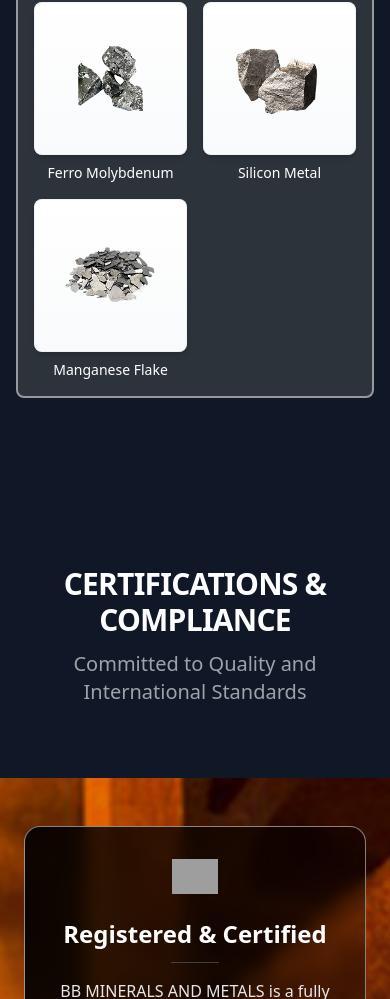
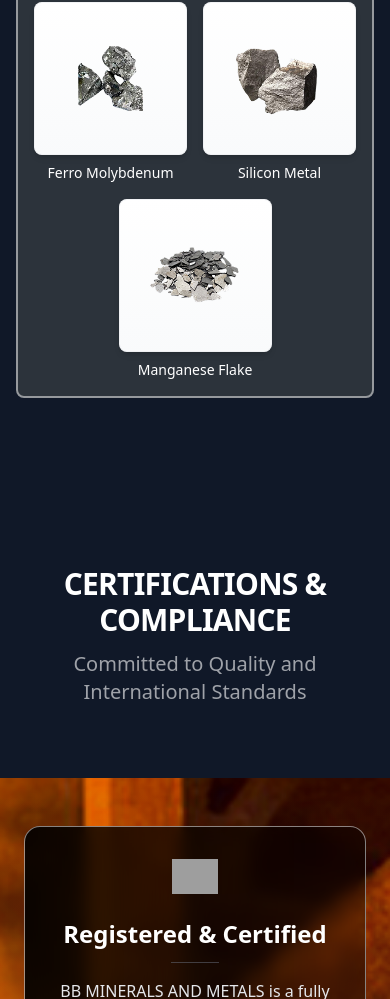
Before and after one commit to Manaslohe/BB_Minerals-Metals, a React (Vite) app: page / in a window 390 px wide. Shown: the part 3119-4118 px from the top of the page. Built offline with nearby package versions, Linux system fonts and the light colour scheme; grey boxes are pictures that could not be loaded.

Commit message:
product grid fix

```diff
--- a/src/components/LandingPage/Product.jsx
+++ b/src/components/LandingPage/Product.jsx
@@ -123,11 +123,18 @@ const ProductsSection = () => {
             id="product-grid"
             className="grid grid-cols-2 sm:grid-cols-2 md:grid-cols-3 lg:grid-cols-5 gap-4 sm:gap-6 md:gap-8 lg:gap-10"
           >
-            {products.map((product, index) => (
+            {products.map((product, index) => {
+              // Check if this is the last item and if total count is odd
+              const isLastItem = index === products.length - 1;
+              const isOddCount = products.length % 2 === 1;
+              const shouldCenter = isLastItem && isOddCount;
+
+              return (
                 <div
                   key={product.id}
                   className={`transform transition-all duration-700 ease-out
-                       ${isVisible ? 'translate-y-0 opacity-100' : 'translate-y-16 opacity-0'}`}
+                       ${isVisible ? 'translate-y-0 opacity-100' : 'translate-y-16 opacity-0'}
+                       ${shouldCenter ? 'col-span-2 sm:col-span-1 md:col-span-1 mx-auto w-[calc(50%-8px)] sm:w-full' : ''}`}
                   style={{ transitionDelay: `${150 + index * 50}ms` }}
                   onMouseEnter={() => setHoveredId(product.id)}
                   onMouseLeave={() => setHoveredId(null)}
@@ -183,7 +190,8 @@ const ProductsSection = () => {
                     {product.name}
                   </h3>
                 </div>
-            ))}
+              );
+            })}
           </div>
         </div>
       </div>
```
Lines whose indentation alone changed are shown as unchanged.
